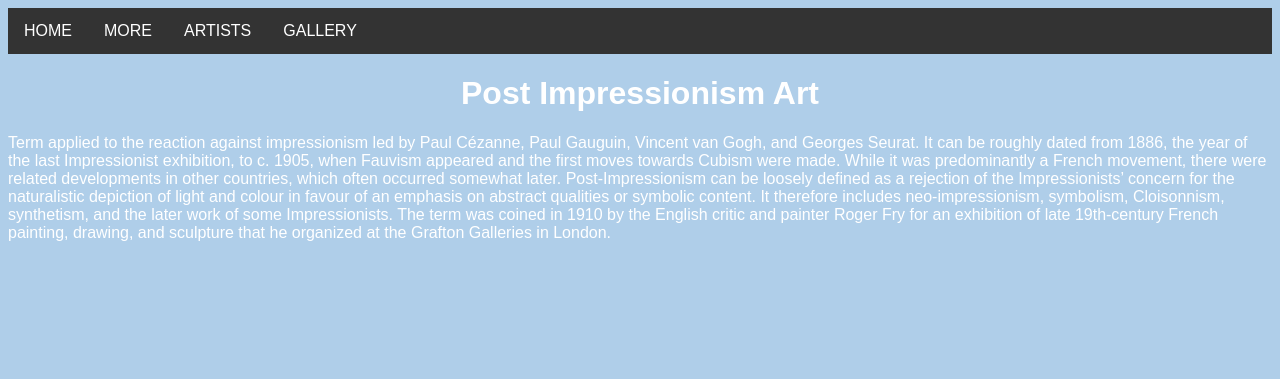
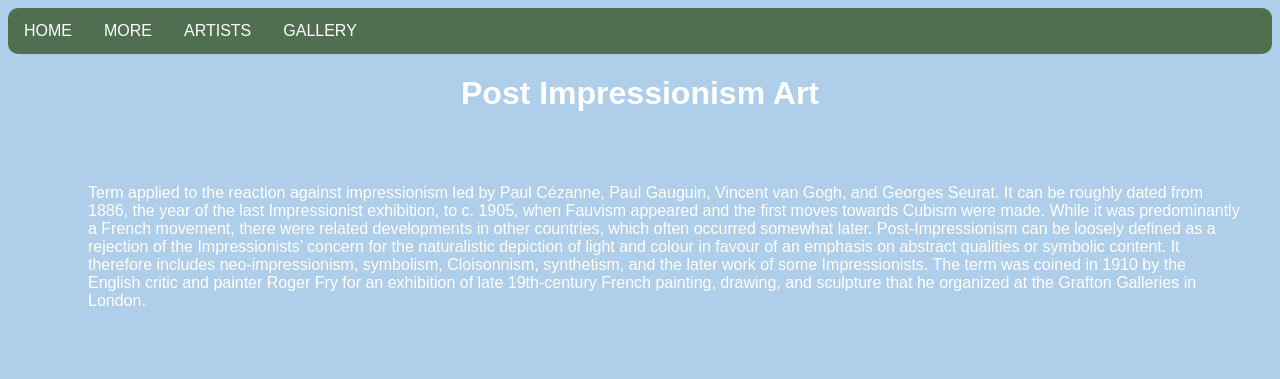
Before and after one commit to elsamcgu/project, a plain HTML site: page index.html in a window 1280 px wide. Drawn offline with Linux system fonts and the light colour scheme.

Commit message:
Update mystyle.css

```diff
--- a/mystyle.css
+++ b/mystyle.css
@@ -3,7 +3,8 @@ ul {
     margin: 0;
     padding: 0;
     overflow: hidden;
-    background-color: #333;
+    background-color: rgb(80, 111, 80);
+    border-radius: 10px;
   }
 
   li {
@@ -20,7 +21,7 @@ ul {
   }
 
   li a:hover {
-    background-color: rgb(46, 103, 160);
+    background-color:rgb(111, 154, 111)
   }
 
  h1{
@@ -35,4 +36,8 @@ ul {
     color: white;
     font-family: Arial, Helvetica, sans-serif;
     text-align: left;
-  }
+    padding-top: 50px;
+  padding-right: 30px;
+  padding-bottom: 50px;
+  padding-left: 80px;
+}
```
